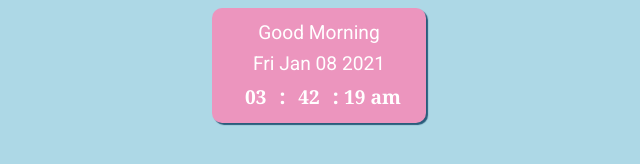
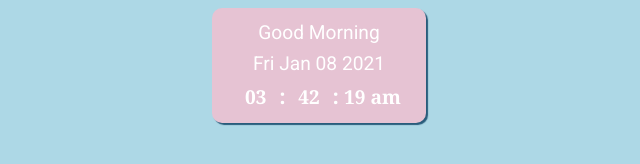
Before and after one commit to doopsnoop/new_notion, a plain HTML site: page index.html in a window 1280 px wide. Shown: the whole page, without its empty margins (321-961 px from the left). Drawn offline with Linux system fonts and the light colour scheme.

Commit message:
Update index.html

```diff
--- a/index.html
+++ b/index.html
@@ -38,7 +38,7 @@ h1 {
 .card {
     padding: 10px 25px 10px 25px;
     border-radius: 10px;
-    background: #ec95be;
+    background: #e6c3d3;
     color: #fff;
     display: inline-block;
     box-shadow: 2px 2px 1px 0px #295C7B;
```
